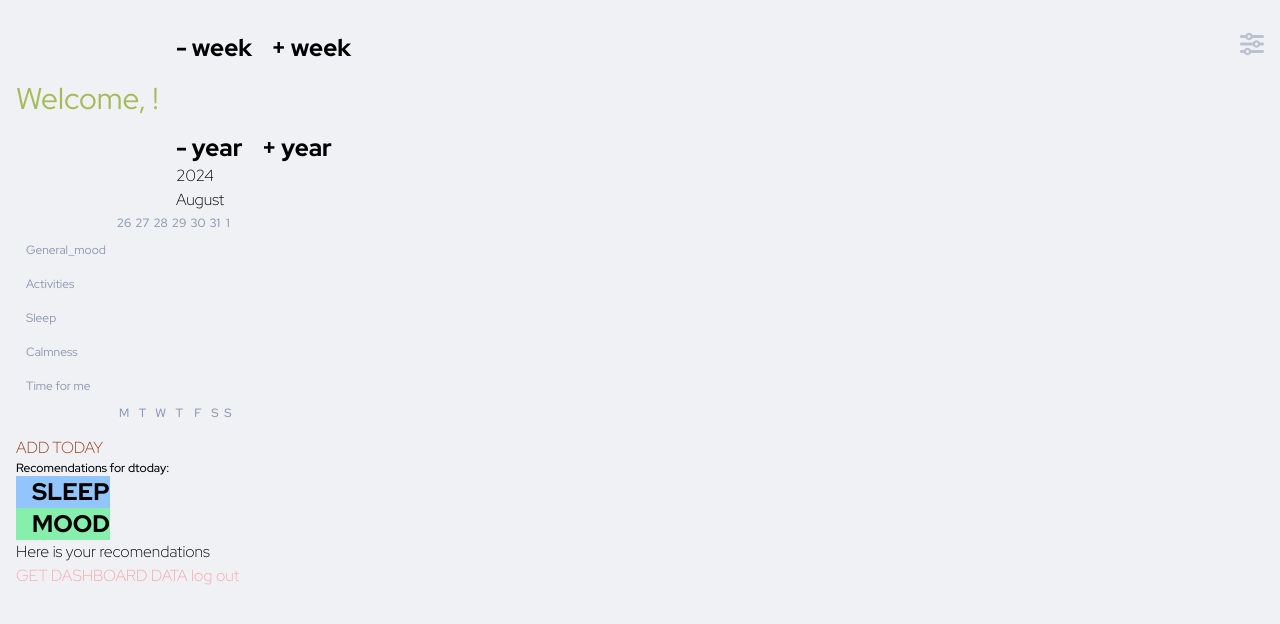
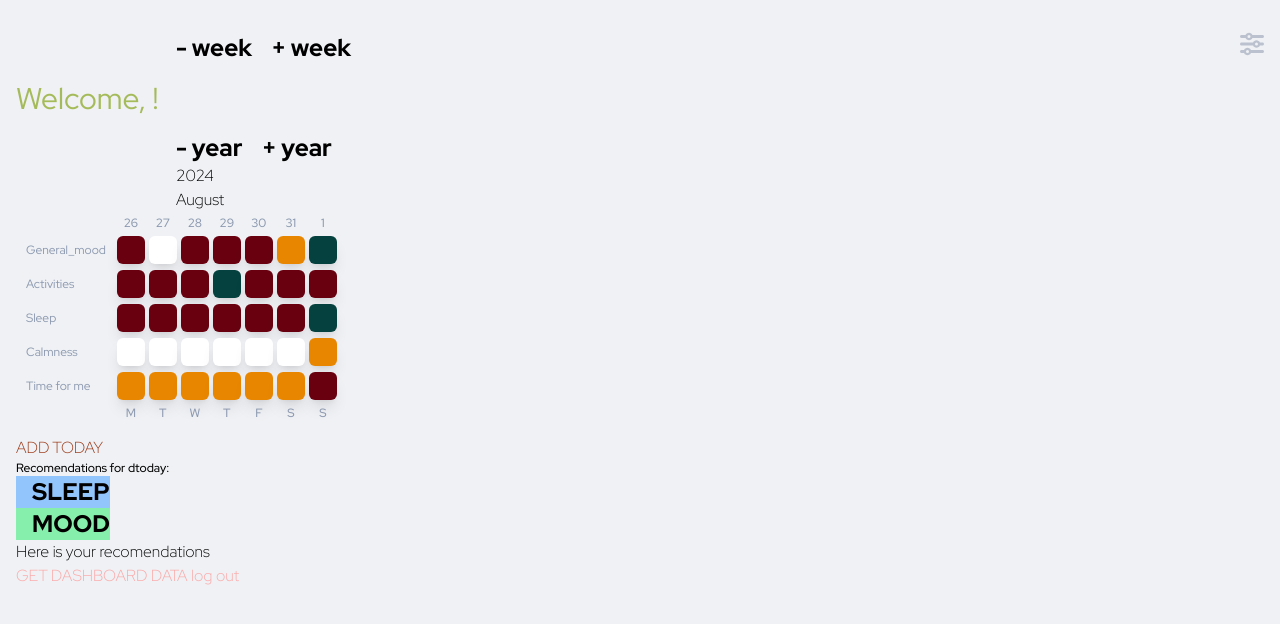
Before and after one commit to kaiuliia/well_being_frontend, a React (Create React App) app: page /user/dashboard in a window 1280 px wide. Shown: the top 624 px of the page. Built offline with nearby package versions, Linux system fonts and the light colour scheme; no server answers.

Commit message:
Table filled correct.

```diff
--- a/src/components/dashboard/table.tsx
+++ b/src/components/dashboard/table.tsx
@@ -134,7 +134,7 @@ export function DashboardTable({
     {
       activities: "15",
       calmness: "0",
-      date: "2024-05-19T18:53:57.223Z",
+      date: "2024-08-26",
       general_mood: "10",
       id: "298972bb-b6e4-4f49-850d-bddf1a2787a6",
       sleep: "25",
@@ -144,7 +144,37 @@ export function DashboardTable({
     {
       activities: "15",
       calmness: "0",
-      date: "2024-05-19T18:53:57.223Z",
+      date: "2024-08-27",
+      general_mood: null,
+      id: "298972bb-b6e4-4f49-850d-bddf1a2787a6",
+      sleep: "25",
+      user_id: "28f5f6f2-95d8-4fff-8b7d-5c2c621a6a1d",
+      yourself_time: "35",
+    },
+    {
+      activities: "15",
+      calmness: "0",
+      date: "2024-08-28",
+      general_mood: "10",
+      id: "298972bb-b6e4-4f49-850d-bddf1a2787a6",
+      sleep: "25",
+      user_id: "28f5f6f2-95d8-4fff-8b7d-5c2c621a6a1d",
+      yourself_time: "35",
+    },
+    {
+      activities: "78",
+      calmness: "0",
+      date: "2024-08-29",
+      general_mood: "10",
+      id: "298972bb-b6e4-4f49-850d-bddf1a2787a6",
+      sleep: "25",
+      user_id: "28f5f6f2-95d8-4fff-8b7d-5c2c621a6a1d",
+      yourself_time: "35",
+    },
+    {
+      activities: "16",
+      calmness: "0",
+      date: "2024-08-30",
       general_mood: "10",
       id: "298972bb-b6e4-4f49-850d-bddf1a2787a6",
       sleep: "25",
@@ -154,37 +184,7 @@ export function DashboardTable({
     {
       activities: "15",
       calmness: "0",
-      date: "2024-05-19T18:53:57.223Z",
-      general_mood: "10",
-      id: "298972bb-b6e4-4f49-850d-bddf1a2787a6",
-      sleep: "25",
-      user_id: "28f5f6f2-95d8-4fff-8b7d-5c2c621a6a1d",
-      yourself_time: "35",
-    },
-    {
-      activities: "78",
-      calmness: "0",
-      date: "2024-05-19T18:53:57.223Z",
-      general_mood: "10",
-      id: "298972bb-b6e4-4f49-850d-bddf1a2787a6",
-      sleep: "25",
-      user_id: "28f5f6f2-95d8-4fff-8b7d-5c2c621a6a1d",
-      yourself_time: "35",
-    },
-    {
-      activities: "16",
-      calmness: "0",
-      date: "2024-05-19T18:53:57.223Z",
-      general_mood: "10",
-      id: "298972bb-b6e4-4f49-850d-bddf1a2787a6",
-      sleep: "25",
-      user_id: "28f5f6f2-95d8-4fff-8b7d-5c2c621a6a1d",
-      yourself_time: "35",
-    },
-    {
-      activities: "15",
-      calmness: "0",
-      date: "2024-05-19T18:53:57.223Z",
+      date: "2024-08-31",
       general_mood: "67",
       id: "298972bb-b6e4-4f49-850d-bddf1a2787a6",
       sleep: "25",
@@ -192,14 +192,14 @@ export function DashboardTable({
       yourself_time: "35",
     },
     {
-      activities: "15",
-      calmness: "0",
-      date: "2024-05-19T18:53:57.223Z",
-      general_mood: "11",
-      id: "298972bb-b6e4-4f49-850d-bddf1a2787a6",
-      sleep: "25",
-      user_id: "28f5f6f2-95d8-4fff-8b7d-5c2c621a6a1d",
-      yourself_time: "35",
+      id: "1bb4eb4e-de10-4032-9ace-b1eee3b948d2",
+      user_id: "73fe1a9d-a605-9163-afaf-7380bcc840de",
+      date: "2024-09-01",
+      general_mood: "100",
+      sleep: "100",
+      activities: "5",
+      yourself_time: "13",
+      calmness: "45",
     },
   ];
 
@@ -255,9 +255,9 @@ export function DashboardTable({
                 <th key={day}>
                   <div
                     className={
-                      dashboardData &&
-                      getColorFromNumber(dashboardData[idx][moodType.key]) +
-                        " rounded-md shadow-lg w-7 h-7"
+                      // dashboardData &&
+                      getColorFromNumber(dash[idx][moodType.key]) +
+                      " rounded-md shadow-lg w-7 h-7"
                     }
                     // className={
                     //   getColorFromNumber(moods[day][moodType.key]) +
--- a/src/components/dashboard/types.ts
+++ b/src/components/dashboard/types.ts
@@ -33,13 +33,17 @@ export function convertMonthToString(month: number): string {
 
 //DASHBOARD VIEW FUNCTIONS
 
-export const getColorFromNumber = (number: number) => {
-  if (number === 0) {
+export const getColorFromNumber = (point: string | null) => {
+  if (point === null) {
     return "bg-white";
   }
-  if (number < 30) {
+  if (Number(point) === 0) {
+    return "bg-white";
+  }
+
+  if (Number(point) < 30) {
     return "bg-custom-red";
-  } else if (number >= 30 && number <= 70) {
+  } else if (Number(point) >= 30 && Number(point) <= 70) {
     return "bg-custom-orange";
   } else {
     return "bg-custom-green";
--- a/src/pages/dashboard.tsx
+++ b/src/pages/dashboard.tsx
@@ -290,12 +290,12 @@ export function Dashboard() {
     );
   }, [weekDates[0]]);
 
-  // const wholeWeek = fillMissingDates(
-  //   dashboardData,
-  //   weekDates[0],
-  //   weekDates[weekDates.length - 1],
-  // );
-  // console.log("wholeWeek", wholeWeek);
+  const wholeWeek = fillMissingDates(
+    dashboardData,
+    weekDates[0],
+    weekDates[weekDates.length - 1],
+  );
+  console.log("wholeWeek", wholeWeek);
 
   const handleAddSleep = async (sleepNum: number) => {
     const response = await fetch("http://localhost:9090/survey/sleep", {
```
